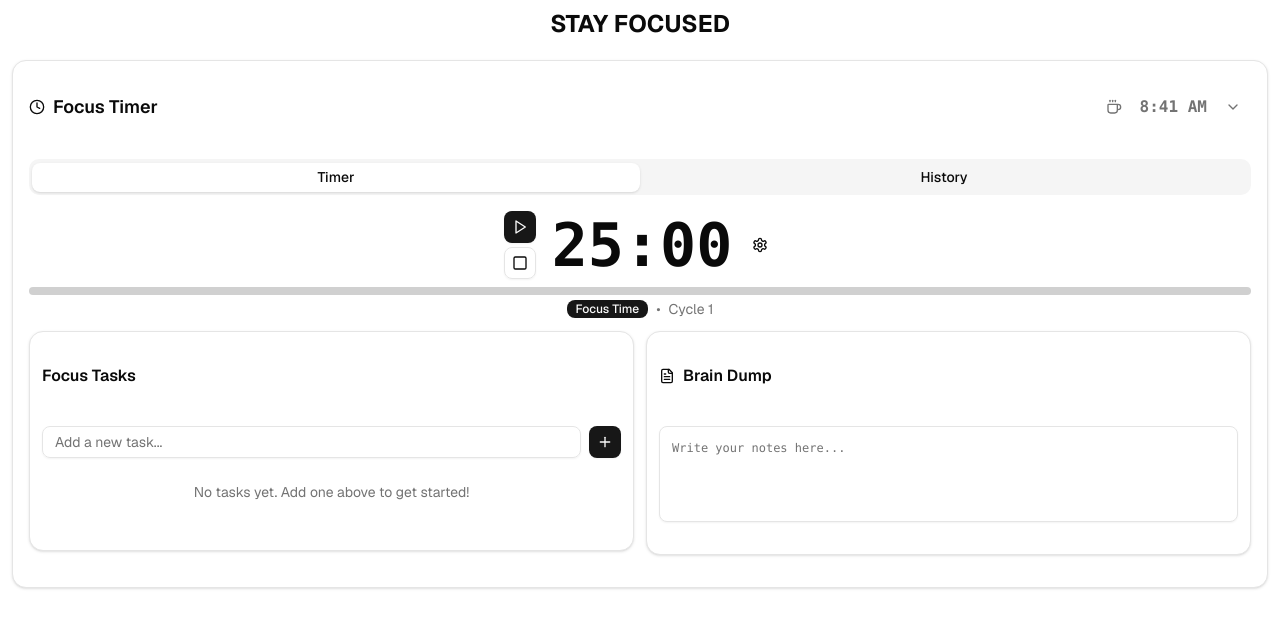
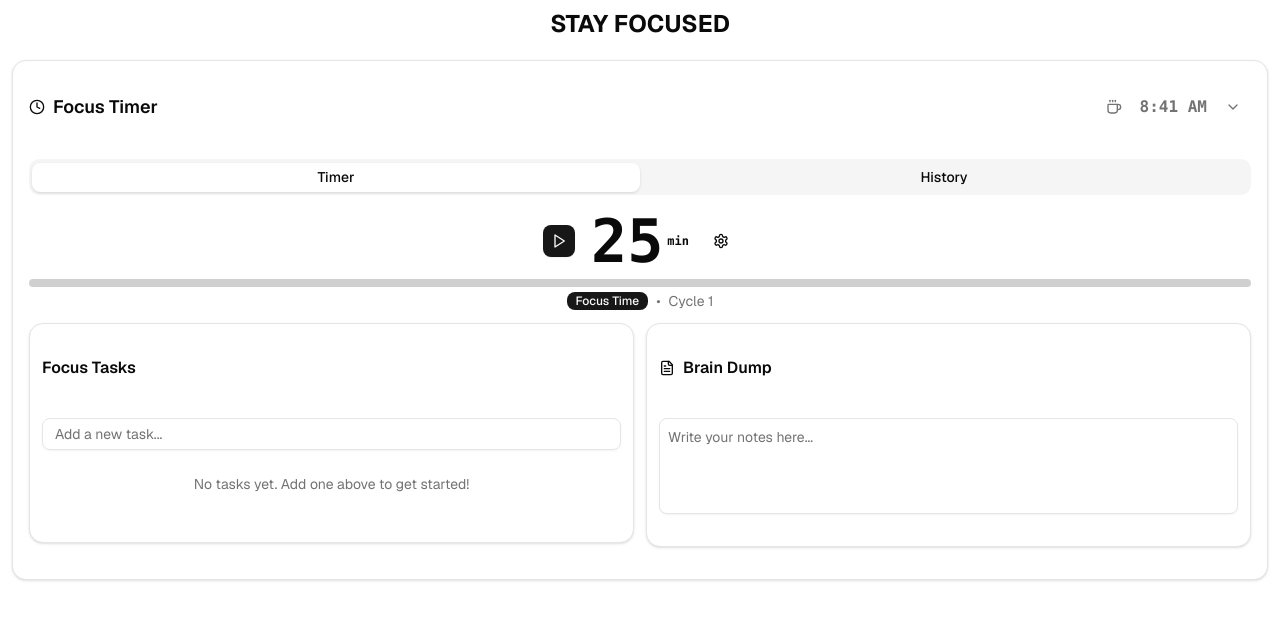
Before and after one commit to Zofserif/focus-dashboard, a Next.js app: page / in a window 1280 px wide. Shown: the top 628 px of the page. Built offline with nearby package versions, Linux system fonts and the light colour scheme.

Commit message:
Minor appearance bug fixes. Changes: - task add button hidden when there are no character typed. - Timer changed to show at the beginning of the timer it will only show the minutes - Copy the same appearance for taks to brain dump

```diff
--- a/src/components/brain-dump.tsx
+++ b/src/components/brain-dump.tsx
@@ -1,33 +1,42 @@
-"use client"
+"use client";
 
-import { Card, CardContent, CardHeader, CardTitle } from "~/components/ui/card"
-import { Button } from "~/components/ui/button"
-import { Textarea } from "~/components/ui/textarea"
-import { FileText, Trash2, Copy } from "lucide-react"
-import { Tooltip, TooltipContent, TooltipTrigger, TooltipProvider } from "~/components/ui/tooltip"
+import { Card, CardContent, CardHeader, CardTitle } from "~/components/ui/card";
+import { Button } from "~/components/ui/button";
+import { Textarea } from "~/components/ui/textarea";
+import { FileText, Trash2, Copy } from "lucide-react";
+import {
+  Tooltip,
+  TooltipContent,
+  TooltipTrigger,
+  TooltipProvider,
+} from "~/components/ui/tooltip";
 
 interface BrainDumpProps {
-  notepadContent: string
-  onContentChange: (content: string) => void
-  onClear: () => void
+  notepadContent: string;
+  onContentChange: (content: string) => void;
+  onClear: () => void;
 }
 
-export function BrainDumpComponent({ notepadContent, onContentChange, onClear }: BrainDumpProps) {
+export function BrainDumpComponent({
+  notepadContent,
+  onContentChange,
+  onClear,
+}: BrainDumpProps) {
   const handleCopy = async () => {
     try {
-      await navigator.clipboard.writeText(notepadContent)
+      await navigator.clipboard.writeText(notepadContent);
     } catch (err) {
-      console.error("Failed to copy text: ", err)
+      console.error("Failed to copy text: ", err);
     }
-  }
+  };
 
-  const hasContent = notepadContent.trim().length > 0
-  const cardHeight = hasContent ? "h-full max-h-[calc(100vh-200px)]" : "h-auto"
+  const hasContent = notepadContent.trim().length > 0;
+  const cardHeight = hasContent ? "h-full max-h-[calc(100vh-200px)]" : "h-auto";
 
   return (
     <TooltipProvider>
       <Card className={`flex flex-col ${cardHeight} overflow-hidden`}>
-        <CardHeader className="pb-2 px-3 py-2">
+        <CardHeader className="px-3 py-2 pb-2">
           <div className="flex items-center justify-between">
             <CardTitle className="flex items-center gap-2 text-base">
               <FileText className="h-4 w-4" />
@@ -41,7 +50,7 @@
                       onClick={handleCopy}
                       size="sm"
                       variant="ghost"
-                      className="h-6 w-6 p-0 text-gray-600 hover:text-black hover:bg-gray-100"
+                      className="h-6 w-6 p-0 text-gray-600 hover:bg-gray-100 hover:text-black"
                     >
                       <Copy className="h-3 w-3" />
                     </Button>
@@ -56,7 +65,7 @@
                       onClick={onClear}
                       size="sm"
                       variant="ghost"
-                      className="h-6 w-6 p-0 text-gray-600 hover:text-black hover:bg-gray-100"
+                      className="h-6 w-6 p-0 text-gray-600 hover:bg-gray-100 hover:text-black"
                     >
                       <Trash2 className="h-3 w-3" />
                     </Button>
@@ -70,25 +79,25 @@
           </div>
         </CardHeader>
         <CardContent
-          className={`px-3 py-0 pb-2 flex flex-col ${hasContent ? "flex-1 max-h-[calc(100vh-200px)] overflow-hidden" : "flex-shrink-0"}`}
+          className={`flex flex-col px-3 py-0 pb-2 ${hasContent ? "max-h-[calc(100vh-200px)] flex-1 overflow-hidden" : "flex-shrink-0"}`}
         >
-          <div className={`relative flex flex-col ${hasContent ? "flex-1 overflow-hidden" : "flex-shrink-0"}`}>
+          <div
+            className={`relative flex flex-col ${hasContent ? "flex-1 overflow-hidden" : "flex-shrink-0"}`}
+          >
             <Textarea
               value={notepadContent}
               onChange={(e) => onContentChange(e.target.value)}
               placeholder="Write your notes here..."
-              className={`border rounded-md resize-none focus:ring-2 focus:ring-blue-500 font-mono text-sm bg-white ${
+              className={`resize-none rounded-md border bg-white text-sm focus:ring-2 focus:ring-blue-500 ${
                 hasContent ? "flex-1 overflow-y-auto" : "h-24"
               }`}
               style={{
-                lineHeight: "1.5",
-                fontSize: "12px",
-                padding: "12px",
+                padding: "8px",
               }}
             />
           </div>
         </CardContent>
       </Card>
     </TooltipProvider>
-  )
+  );
 }
--- a/src/components/focus-module.tsx
+++ b/src/components/focus-module.tsx
@@ -506,7 +506,7 @@
 
   const saveTimerEdit = () => {
     const newMinutes = Number.parseInt(editTimeValue);
-    if (newMinutes > 0 && newMinutes <= 120) {
+    if (newMinutes > 0 && newMinutes <= 240) {
       const newTime = newMinutes * 60;
       setTimeLeft(newTime);
       setOriginalSessionTime(newTime);
--- a/src/components/focus-tasks.tsx
+++ b/src/components/focus-tasks.tsx
@@ -1,31 +1,40 @@
-"use client"
-import { Button } from "~/components/ui/button"
-import { Card, CardContent, CardHeader, CardTitle } from "~/components/ui/card"
-import { Input } from "~/components/ui/input"
-import { Badge } from "~/components/ui/badge"
-import { Plus, Check, X, Clock, Trash2 } from "lucide-react"
-import { Tooltip, TooltipContent, TooltipTrigger, TooltipProvider } from "~/components/ui/tooltip"
+"use client";
+import { Button } from "~/components/ui/button";
+import { Card, CardContent, CardHeader, CardTitle } from "~/components/ui/card";
+import { Input } from "~/components/ui/input";
+import { Badge } from "~/components/ui/badge";
+import { Plus, Check, X, Clock, Trash2 } from "lucide-react";
+import {
+  Tooltip,
+  TooltipContent,
+  TooltipTrigger,
+  TooltipProvider,
+} from "~/components/ui/tooltip";
 
 interface Task {
-  id: string
-  text: string
-  completed: boolean
-  timeWorked: number // in seconds
+  id: string;
+  text: string;
+  completed: boolean;
+  timeWorked: number; // in seconds
 }
 
 interface FocusTasksProps {
-  tasks: Task[]
-  newTask: string
-  selectedTaskId: string | null
-  isRunning: boolean
-  isBreak: boolean
-  onNewTaskChange: (value: string) => void
-  onAddTask: () => void
-  onToggleTask: (taskId: string) => void
-  onDeleteTask: (taskId: string) => void
-  onSelectTask: (taskId: string) => void
-  onClearCompleted: () => void
-  formatTimeWorked: (seconds: number, includeCurrentSession?: boolean, taskId?: string) => string
+  tasks: Task[];
+  newTask: string;
+  selectedTaskId: string | null;
+  isRunning: boolean;
+  isBreak: boolean;
+  onNewTaskChange: (value: string) => void;
+  onAddTask: () => void;
+  onToggleTask: (taskId: string) => void;
+  onDeleteTask: (taskId: string) => void;
+  onSelectTask: (taskId: string) => void;
+  onClearCompleted: () => void;
+  formatTimeWorked: (
+    seconds: number,
+    includeCurrentSession?: boolean,
+    taskId?: string,
+  ) => string;
 }
 
 export function FocusTasksComponent({
@@ -43,21 +52,23 @@
   formatTimeWorked,
 }: FocusTasksProps) {
   const sortedTasks = [...tasks].sort((a, b) => {
-    if (a.completed === b.completed) return 0
-    return a.completed ? 1 : -1
-  })
+    if (a.completed === b.completed) return 0;
+    return a.completed ? 1 : -1;
+  });
 
-  const hasContent = tasks.length > 0
-  const cardHeight = hasContent ? "h-full max-h-[calc(100vh-200px)]" : "h-auto"
+  const hasContent = tasks.length > 0;
+  const cardHeight = hasContent ? "h-full max-h-[calc(100vh-200px)]" : "h-auto";
 
   return (
     <TooltipProvider>
       <Card
-        className={`transition-all duration-300 flex flex-col ${cardHeight} overflow-hidden ${
-          isRunning && !isBreak && selectedTaskId ? "ring-2 ring-blue-500 bg-blue-50/50" : ""
+        className={`flex flex-col transition-all duration-300 ${cardHeight} overflow-hidden ${
+          isRunning && !isBreak && selectedTaskId
+            ? "bg-blue-50/50 ring-2 ring-blue-500"
+            : ""
         }`}
       >
-        <CardHeader className="pb-2 px-3 py-2 flex-shrink-0">
+        <CardHeader className="flex-shrink-0 px-3 py-2 pb-2">
           <div className="flex items-center justify-between">
             <CardTitle className="text-base">Focus Tasks</CardTitle>
             {tasks.some((task) => task.completed) && (
@@ -67,7 +78,7 @@
                     onClick={onClearCompleted}
                     size="sm"
                     variant="ghost"
-                    className="h-6 w-6 p-0 text-gray-600 hover:text-black hover:bg-gray-100"
+                    className="h-6 w-6 p-0 text-gray-600 hover:bg-gray-100 hover:text-black"
                   >
                     <Trash2 className="h-3 w-3" />
                   </Button>
@@ -79,8 +90,8 @@
             )}
           </div>
         </CardHeader>
-        <CardContent className="px-3 py-0 pb-2 flex-1 flex flex-col min-h-0">
-          <div className="flex gap-2 mb-2 flex-shrink-0">
+        <CardContent className="flex min-h-0 flex-1 flex-col px-3 py-0 pb-2">
+          <div className="mb-2 flex flex-shrink-0 gap-2">
             <Input
               placeholder="Add a new task..."
               value={newTask}
@@ -88,17 +99,21 @@
               onKeyPress={(e) => e.key === "Enter" && onAddTask()}
               className="h-8 text-sm"
             />
-            <Button onClick={onAddTask} size="sm" className="h-8 w-8 p-0">
-              <Plus className="h-3 w-3" />
-            </Button>
+            {newTask.trim().length > 0 && (
+              <Button onClick={onAddTask} size="sm" className="h-8 w-8 p-0">
+                <Plus className="h-3 w-3" />
+              </Button>
+            )}
           </div>
 
-          <div className={`${hasContent ? "flex-1 overflow-y-auto min-h-0" : "flex-shrink-0"}`}>
+          <div
+            className={`${hasContent ? "min-h-0 flex-1 overflow-y-auto" : "flex-shrink-0"}`}
+          >
             <div className="space-y-2">
               {sortedTasks.map((task) => (
                 <div
                   key={task.id}
-                  className={`flex items-center gap-2 p-2 rounded-lg border cursor-pointer transition-all text-sm ${
+                  className={`flex cursor-pointer items-center gap-2 rounded-lg border p-2 text-sm transition-all ${
                     task.completed
                       ? "bg-gray-50 opacity-60"
                       : selectedTaskId === task.id
@@ -112,26 +127,30 @@
                     variant={task.completed ? "default" : "outline"}
                     className={`h-5 w-5 p-0 ${task.completed ? "bg-green-500 hover:bg-green-600" : ""}`}
                     onClick={(e) => {
-                      e.stopPropagation()
-                      onToggleTask(task.id)
+                      e.stopPropagation();
+                      onToggleTask(task.id);
                     }}
                   >
                     {task.completed && <Check className="h-3 w-3" />}
                   </Button>
 
-                  <div className="flex-1 min-w-0">
-                    <div className={`font-medium text-sm ${task.completed ? "line-through text-gray-500" : ""}`}>
+                  <div className="min-w-0 flex-1">
+                    <div
+                      className={`text-sm font-medium ${task.completed ? "text-gray-500 line-through" : ""}`}
+                    >
                       {task.text}
                     </div>
-                    <div className="flex items-center gap-1 text-xs text-muted-foreground">
+                    <div className="text-muted-foreground flex items-center gap-1 text-xs">
                       <Clock className="h-3 w-3" />
-                      <span>{formatTimeWorked(task.timeWorked, true, task.id)}</span>
+                      <span>
+                        {formatTimeWorked(task.timeWorked, true, task.id)}
+                      </span>
                     </div>
                   </div>
 
                   <div className="flex items-center gap-1">
                     {selectedTaskId === task.id && !task.completed && (
-                      <Badge variant="outline" className="text-xs px-1 py-0">
+                      <Badge variant="outline" className="px-1 py-0 text-xs">
                         {isRunning && !isBreak ? "Focusing" : "Selected"}
                       </Badge>
                     )}
@@ -141,8 +160,8 @@
                       variant="ghost"
                       className="h-5 w-5 p-0 text-red-500 hover:text-red-700"
                       onClick={(e) => {
-                        e.stopPropagation()
-                        onDeleteTask(task.id)
+                        e.stopPropagation();
+                        onDeleteTask(task.id);
                       }}
                     >
                       <X className="h-3 w-3" />
@@ -152,7 +171,7 @@
               ))}
 
               {tasks.length === 0 && (
-                <div className="text-center py-4 text-muted-foreground text-sm">
+                <div className="text-muted-foreground py-4 text-center text-sm">
                   No tasks yet. Add one above to get started!
                 </div>
               )}
@@ -161,5 +180,5 @@
         </CardContent>
       </Card>
     </TooltipProvider>
-  )
+  );
 }
--- a/src/components/timer-section.tsx
+++ b/src/components/timer-section.tsx
@@ -1,39 +1,48 @@
-"use client"
+"use client";
 
-import type React from "react"
-import { Button } from "~/components/ui/button"
-import { Input } from "~/components/ui/input"
-import { Badge } from "~/components/ui/badge"
-import { Progress } from "~/components/ui/progress"
-import { Play, Pause, Square, Clock, Check, X, Settings } from "lucide-react"
-import { DropdownMenu, DropdownMenuContent, DropdownMenuTrigger } from "~/components/ui/dropdown-menu"
-import { Tooltip, TooltipContent, TooltipTrigger, TooltipProvider } from "~/components/ui/tooltip"
+import type React from "react";
+import { Button } from "~/components/ui/button";
+import { Input } from "~/components/ui/input";
+import { Badge } from "~/components/ui/badge";
+import { Progress } from "~/components/ui/progress";
+import { Play, Pause, Square, Clock, Check, X, Settings } from "lucide-react";
+import {
+  DropdownMenu,
+  DropdownMenuContent,
+  DropdownMenuTrigger,
+} from "~/components/ui/dropdown-menu";
+import {
+  Tooltip,
+  TooltipContent,
+  TooltipTrigger,
+  TooltipProvider,
+} from "~/components/ui/tooltip";
 
 interface TimerSectionProps {
-  timeLeft: number
-  isRunning: boolean
-  isBreak: boolean
-  completedCycles: number
-  isEditingTimer: boolean
-  editTimeValue: string
-  enableBreaks: boolean
-  shortBreak: number
-  showSettings?: boolean
-  focusTime?: number
-  onFocusTimeChange?: (minutes: number) => void
-  onStart: () => void
-  onPause: () => void
-  onStop: () => void
-  onReset: () => void
-  onStartEdit: () => void
-  onSaveEdit: () => void
-  onCancelEdit: () => void
-  onEditValueChange: (value: string) => void
-  onEditKeyDown: (e: React.KeyboardEvent) => void
-  onEnableBreaksChange: (enabled: boolean) => void
-  onShortBreakChange: (minutes: number) => void
-  getProgress: () => number
-  formatTime: (seconds: number) => string
+  timeLeft: number;
+  isRunning: boolean;
+  isBreak: boolean;
+  completedCycles: number;
+  isEditingTimer: boolean;
+  editTimeValue: string;
+  enableBreaks: boolean;
+  shortBreak: number;
+  showSettings?: boolean;
+  focusTime?: number;
+  onFocusTimeChange?: (minutes: number) => void;
+  onStart: () => void;
+  onPause: () => void;
+  onStop: () => void;
+  onReset: () => void;
+  onStartEdit: () => void;
+  onSaveEdit: () => void;
+  onCancelEdit: () => void;
+  onEditValueChange: (value: string) => void;
+  onEditKeyDown: (e: React.KeyboardEvent) => void;
+  onEnableBreaksChange: (enabled: boolean) => void;
+  onShortBreakChange: (minutes: number) => void;
+  getProgress: () => number;
+  formatTime: (seconds: number) => string;
 }
 
 export function TimerSection({
@@ -62,9 +71,27 @@
   getProgress,
   formatTime,
 }: TimerSectionProps) {
+  const isAtInitialState =
+    timeLeft === focusTime * 60 && !isRunning && completedCycles === 0;
+
+  const formatDisplayTime = (seconds: number) => {
+    // Show only minutes when at initial state or when stopped (timer was running but now stopped)
+    if (isAtInitialState) {
+      return (
+        <>
+          <div className="flex items-center space-x-2">
+            {Math.ceil(seconds / 60)}
+            <span className="rounded p-1 text-xs">min</span>
+          </div>
+        </>
+      );
+    }
+    // Show full MM:SS format when running, paused, or any other state
+    return formatTime(seconds);
+  };
   return (
     <TooltipProvider>
-      <div className="text-center space-y-2">
+      <div className="space-y-2 text-center">
         <div className="relative flex items-center justify-center">
           {isEditingTimer ? (
             <div className="flex items-center justify-center gap-2">
@@ -73,17 +100,22 @@
                 value={editTimeValue}
                 onChange={(e) => onEditValueChange(e.target.value)}
                 onKeyDown={onEditKeyDown}
-                className="text-3xl font-mono font-bold text-center w-24 h-12"
+                className="h-12 w-24 text-center font-mono text-3xl font-bold"
                 min="1"
-                max="120"
+                max="240"
                 autoFocus
               />
-              <span className="text-3xl font-mono font-bold">min</span>
-              <div className="flex flex-col gap-1 ml-2">
+              <span className="font-mono text-3xl font-bold">min</span>
+              <div className="ml-2 flex flex-col gap-1">
                 <Button size="sm" onClick={onSaveEdit} className="h-6 w-6 p-0">
                   <Check className="h-3 w-3" />
                 </Button>
-                <Button size="sm" variant="outline" onClick={onCancelEdit} className="h-6 w-6 p-0 bg-transparent">
+                <Button
+                  size="sm"
+                  variant="outline"
+                  onClick={onCancelEdit}
+                  className="h-6 w-6 bg-transparent p-0"
+                >
                   <X className="h-3 w-3" />
                 </Button>
               </div>
@@ -91,26 +123,29 @@
           ) : (
             <div className="flex items-center gap-4">
               <div className="flex flex-col items-center gap-1">
-                <Tooltip>
-                  <TooltipTrigger asChild>
                 {!isRunning ? (
                   <Button onClick={onStart} size="sm" className="h-8 w-8 p-0">
                     <Play className="h-4 w-4" />
                   </Button>
                 ) : (
-                      <Button onClick={onPause} size="sm" variant="secondary" className="h-8 w-8 p-0">
+                  <Button
+                    onClick={onPause}
+                    size="sm"
+                    variant="secondary"
+                    className="h-8 w-8 p-0"
+                  >
                     <Pause className="h-4 w-4" />
                   </Button>
                 )}
-                  </TooltipTrigger>
-                  <TooltipContent>
-                    <p>{!isRunning ? "Start" : "Pause"}</p>
-                  </TooltipContent>
-                </Tooltip>
-
+                {!isAtInitialState && (
                   <Tooltip>
                     <TooltipTrigger asChild>
-                    <Button onClick={onStop} size="sm" variant="outline" className="h-8 w-8 p-0 bg-transparent">
+                      <Button
+                        onClick={onStop}
+                        size="sm"
+                        variant="outline"
+                        className="h-8 w-8 bg-transparent p-0"
+                      >
                         <Square className="h-4 w-4" />
                       </Button>
                     </TooltipTrigger>
@@ -118,16 +153,21 @@
                       <p>Stop</p>
                     </TooltipContent>
                   </Tooltip>
+                )}
               </div>
 
               {/* Timer display */}
               <div className="flex items-center gap-3">
                 <div
-                  className="text-6xl font-mono font-bold cursor-pointer hover:text-blue-600 transition-colors"
+                  className="cursor-pointer font-mono text-6xl font-bold transition-colors hover:text-blue-600"
                   onClick={!isRunning ? onStartEdit : undefined}
-                  title={!isRunning ? "Click to edit time" : "Stop timer to edit time"}
+                  title={
+                    !isRunning
+                      ? "Click to edit time"
+                      : "Stop timer to edit time"
+                  }
                 >
-                  {formatTime(timeLeft)}
+                  {formatDisplayTime(timeLeft)}
                 </div>
 
                 {showSettings && (
@@ -139,15 +179,21 @@
                     </DropdownMenuTrigger>
                     <DropdownMenuContent className="w-80 p-4" align="end">
                       <div className="space-y-4">
-                        <div className="font-semibold text-sm">Timer Settings</div>
+                        <div className="text-sm font-semibold">
+                          Timer Settings
+                        </div>
 
                         {/* Focus Time setting */}
                         <div className="space-y-2">
-                          <label className="text-sm font-medium">Focus Time (min)</label>
+                          <label className="text-sm font-medium">
+                            Focus Time (min)
+                          </label>
                           <Input
                             type="number"
                             value={focusTime}
-                            onChange={(e) => onFocusTimeChange?.(Number(e.target.value))}
+                            onChange={(e) =>
+                              onFocusTimeChange?.(Number(e.target.value))
+                            }
                             min="1"
                             max="120"
                             disabled={isRunning}
@@ -160,20 +206,29 @@
                             type="checkbox"
                             id="enableBreaks"
                             checked={enableBreaks}
-                            onChange={(e) => onEnableBreaksChange(e.target.checked)}
-                            className="h-4 w-4 text-blue-600 focus:ring-blue-500 border-gray-300 rounded"
+                            onChange={(e) =>
+                              onEnableBreaksChange(e.target.checked)
+                            }
+                            className="h-4 w-4 rounded border-gray-300 text-blue-600 focus:ring-blue-500"
                           />
-                          <label htmlFor="enableBreaks" className="text-sm font-medium">
+                          <label
+                            htmlFor="enableBreaks"
+                            className="text-sm font-medium"
+                          >
                             Enable breaks between focus sessions
                           </label>
                         </div>
 
                         <div className="space-y-2">
-                          <label className="text-sm font-medium">Break Time (min)</label>
+                          <label className="text-sm font-medium">
+                            Break Time (min)
+                          </label>
                           <Input
                             type="number"
                             value={shortBreak}
-                            onChange={(e) => onShortBreakChange(Number(e.target.value))}
+                            onChange={(e) =>
+                              onShortBreakChange(Number(e.target.value))
+                            }
                             min="1"
                             max="30"
                             disabled={!enableBreaks}
@@ -190,9 +245,12 @@
         </div>
 
         <div className="space-y-1">
-          <Progress value={getProgress()} className="w-full h-2" />
-          <div className="flex items-center justify-center gap-2 text-sm text-muted-foreground">
-            <Badge variant={isBreak ? "secondary" : "default"} className="text-xs px-2 py-0">
+          <Progress value={getProgress()} className="h-2 w-full" />
+          <div className="text-muted-foreground flex items-center justify-center gap-2 text-sm">
+            <Badge
+              variant={isBreak ? "secondary" : "default"}
+              className="px-2 py-0 text-xs"
+            >
               {isBreak ? "Break Time" : "Focus Time"}
             </Badge>
             <span>•</span>
@@ -204,7 +262,7 @@
                     onClick={onReset}
                     size="sm"
                     variant="ghost"
-                    className="h-4 w-4 p-0 ml-1 text-muted-foreground hover:text-foreground"
+                    className="text-muted-foreground hover:text-foreground ml-1 h-4 w-4 p-0"
                   >
                     <Clock className="h-3 w-3" />
                   </Button>
@@ -218,5 +276,5 @@
         </div>
       </div>
     </TooltipProvider>
-  )
+  );
 }
```
Lines whose indentation alone changed are shown as unchanged.
